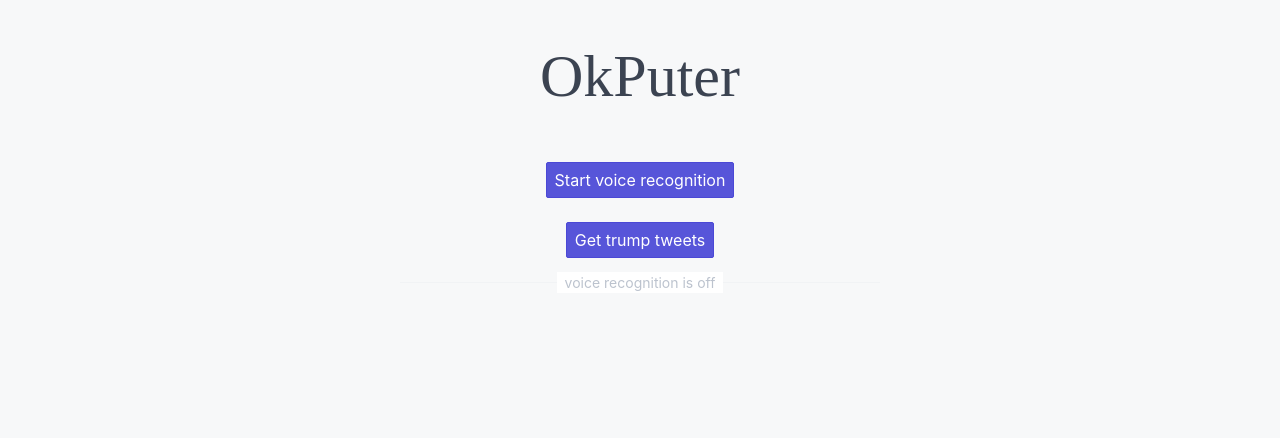
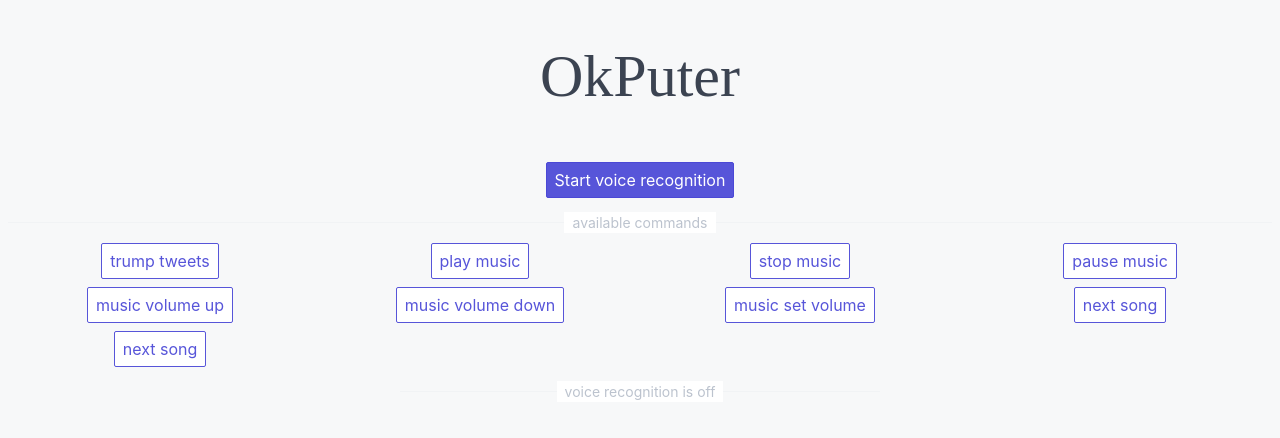
Before and after one commit to wheresvic/ok-puter, a React (Create React App) app: page / in a window 1280 px wide. Shown: the top 438 px of the page. Built offline with nearby package versions, Linux system fonts and the light colour scheme; what chance would draw is missing.

Commit message:
Add available command list

```diff
--- a/public/index.html
+++ b/public/index.html
@@ -11,7 +11,7 @@
     <link rel="manifest" href="%PUBLIC_URL%/manifest.json">
     <link rel="shortcut icon" href="%PUBLIC_URL%/favicon.ico">
 
-    <script src="http://code.responsivevoice.org/responsivevoice.js"></script>
+    <!--<script src="http://code.responsivevoice.org/responsivevoice.js"></script>-->
 
     <!--
       Notice the use of %PUBLIC_URL% in the tags above.
@@ -22,7 +22,7 @@
       work correctly both with client-side routing and a non-root public URL.
       Learn how to configure a non-root public URL by running `npm run build`.
     -->
-    <title>React App</title>
+    <title>OkPuter</title>
   </head>
   <body>
     <noscript>
--- a/src/App.css
+++ b/src/App.css
@@ -27,6 +27,11 @@
 
 .main-action {
   margin-top: 2rem;
+}
+
+.command-list-row .column {
+  margin-bottom: 0.2rem;
+  margin-top: 0.2rem;
 }
 
 .smash-it {
--- a/src/App.js
+++ b/src/App.js
@@ -236,10 +236,49 @@ class App extends Component {
             <button className="btn btn-primary" onClick={this.handleStopRecognition}>Stop voice recognition</button>
           </p>
 }
+          {/*
           <p className="text-center">
             <button className="btn btn-primary" onClick={this.getTrumpTweetsClick}>Get trump tweets</button>
           </p>
+          */}
         </section>
+        <section className="container grid-xl">
+          <div className="divider text-center" data-content="available commands"></div>
+          <div className="columns command-list-row">
+            <div className="column col-3 col-xs-12 text-center">
+              <button className="btn">trump tweets</button>
+            </div>
+            <div className="column col-3 col-xs-12 text-center">
+              <button className="btn">play music</button>
+            </div>
+            <div className="column col-3 col-xs-12 text-center">
+              <button className="btn">stop music</button>
+            </div>
+            <div className="column col-3 col-xs-12 text-center">
+              <button className="btn">pause music</button>
+            </div>
+          </div>
+          <div className="columns command-list-row">
+            <div className="column col-3 col-xs-12 text-center">
+              <button className="btn">music volume up</button>
+            </div>
+            <div className="column col-3 col-xs-12 text-center">
+              <button className="btn">music volume down</button>
+            </div>
+            <div className="column col-3 col-xs-12 text-center">
+              <button className="btn">music set volume</button>
+            </div>
+            <div className="column col-3 col-xs-12 text-center">
+              <button className="btn">next song</button>
+            </div>
+          </div>
+          <div className="columns command-list-row">
+            <div className="column col-3 col-xs-12 text-center">
+              <button className="btn">next song</button>
+            </div>
+          </div>
+        </section>
+
         <section className="container grid-xs main-content">
           <div
             className="divider text-center voice-recognition-status"
```
